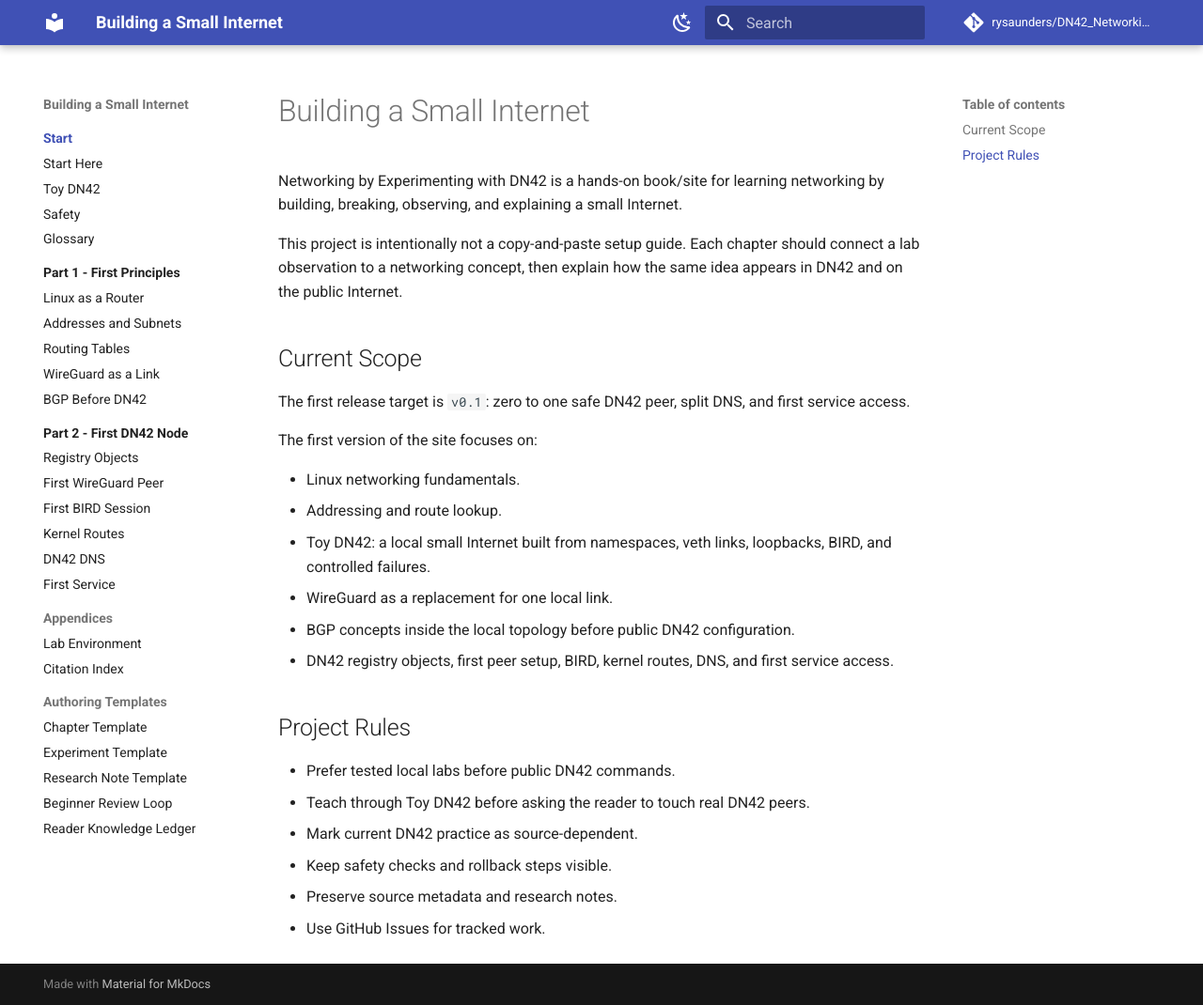
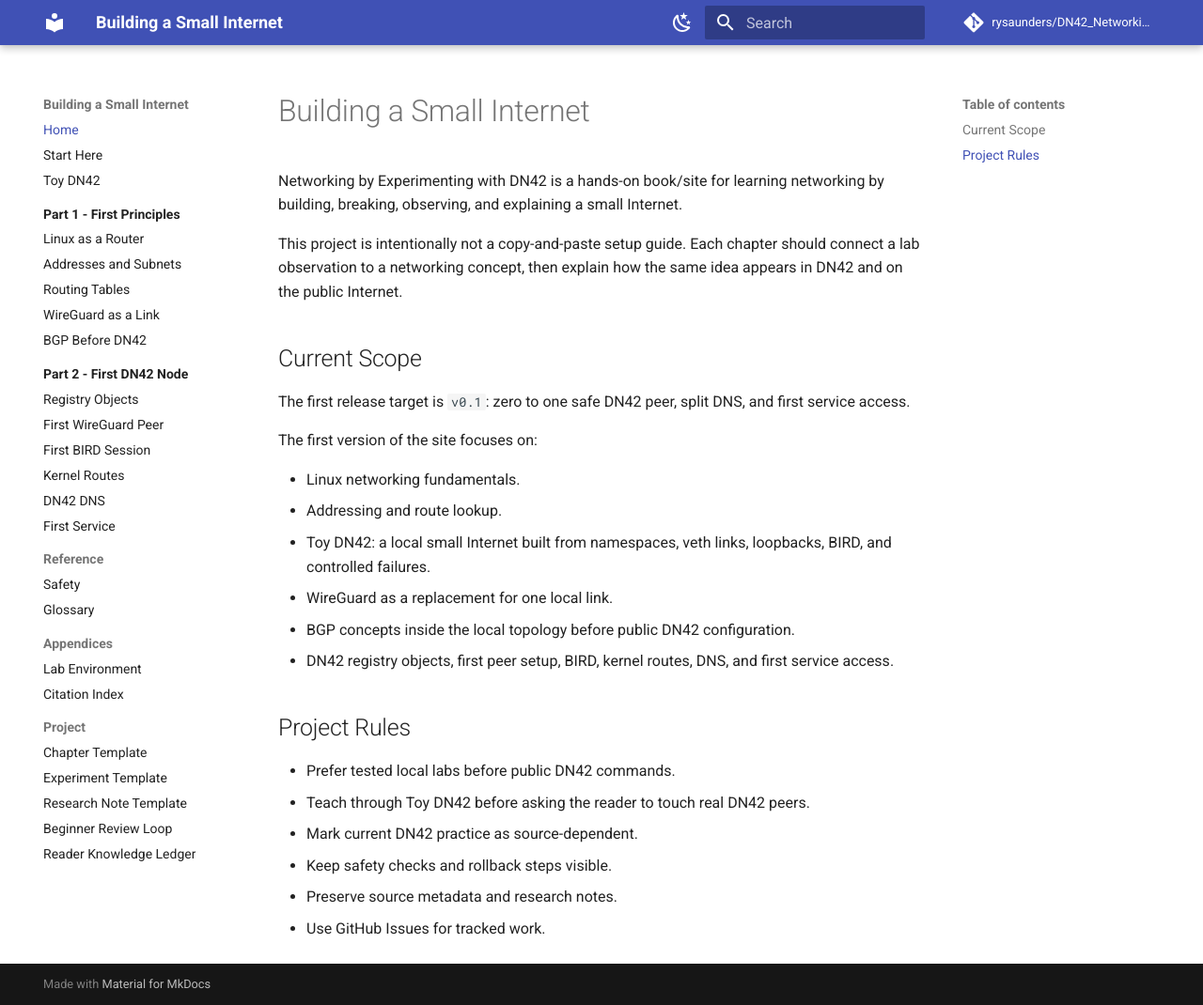
Before and after one commit to rysaunders/DN42_Networking_by_Experimenting, an MkDocs documentation site: the page built from docs/index.md, in a window 1280 px wide and 1070 px high. Shown: the whole window at 94% size. Built offline with MkDocs 1.6.1 and Material for MkDocs 9.7.7, drawn with Linux system fonts in a browser that asks for light colours; comment, search, counter and statistics services are not loaded; part of the change alters nothing that is shown.

```diff
--- a/mkdocs.yml
+++ b/mkdocs.yml
@@ -32,6 +32,9 @@ theme:
 plugins:
   - search
 
+extra_javascript:
+  - https://unpkg.com/mermaid@11/dist/mermaid.min.js
+
 markdown_extensions:
   - admonition
   - attr_list
@@ -43,19 +46,20 @@ markdown_extensions:
       permalink: true
   - pymdownx.details
   - pymdownx.highlight
-  - pymdownx.superfences
+  - pymdownx.superfences:
+      custom_fences:
+        - name: mermaid
+          class: mermaid
+          format: !!python/name:pymdownx.superfences.fence_code_format
   - pymdownx.tabbed:
       alternate_style: true
   - pymdownx.tasklist:
       custom_checkbox: true
 
 nav:
-  - Start:
-      - Home: index.md
-      - Start Here: start-here.md
-      - Toy DN42: toy-dn42.md
-      - Safety: safety.md
-      - Glossary: glossary.md
+  - Home: index.md
+  - Start Here: start-here.md
+  - Toy DN42: toy-dn42.md
   - Part 1 - First Principles:
       - Overview: part-01-first-principles/index.md
       - Linux as a Router: part-01-first-principles/01-linux-networking.md
@@ -71,10 +75,13 @@ nav:
       - Kernel Routes: part-02-first-dn42-node/04-kernel-routes.md
       - DN42 DNS: part-02-first-dn42-node/05-dn42-dns.md
       - First Service: part-02-first-dn42-node/06-first-service.md
+  - Reference:
+      - Safety: safety.md
+      - Glossary: glossary.md
   - Appendices:
       - Lab Environment: appendices/lab-environment.md
       - Citation Index: appendices/citation-index.md
-  - Authoring Templates:
+  - Project:
       - Chapter Template: authoring-templates/chapter-template.md
       - Experiment Template: authoring-templates/experiment-template.md
       - Research Note Template: authoring-templates/research-note-template.md
```
